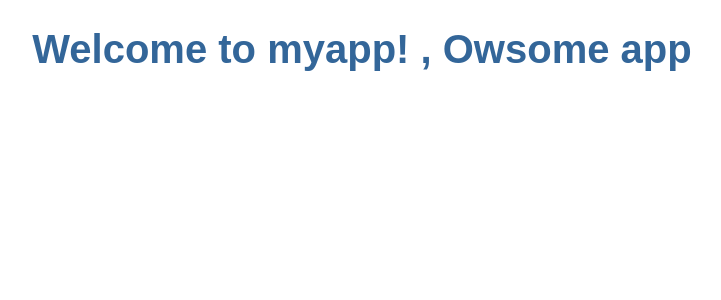
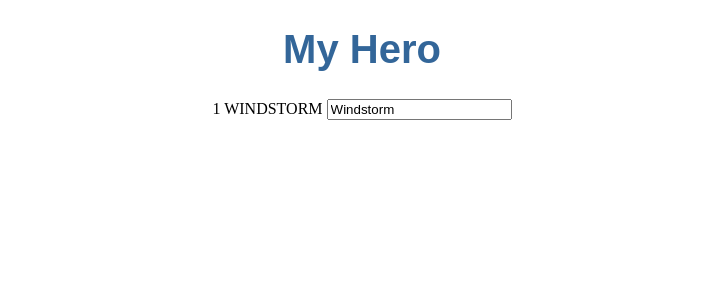
Before and after one commit to McOmolloDotJava/myapp, an Angular app: page / in a window 1280 px wide. Shown: the top 300 px of the page, without its empty margins (278-999 px from the left). Built offline with nearby package versions, Linux system fonts and the light colour scheme.

Commit message:
added heroes components and editor
Signed-off-by: isaac.omollo <isaac.omollo@turnkeyafrica.com>

```diff
--- a/src/app/app.component.html
+++ b/src/app/app.component.html
@@ -1,6 +1,5 @@
 <!--The content below is only a placeholder and can be replaced.-->
 <div style="text-align:center">
-  <h1>
-    Welcome to {{ title }}! , Owsome app
-  </h1>
+ <h1>{{title}}</h1>
+<app-heroes></app-heroes>
 <router-outlet></router-outlet>
--- a/src/app/app.component.ts
+++ b/src/app/app.component.ts
@@ -6,6 +6,6 @@ import { Component } from '@angular/core';
   styleUrls: ['./app.component.css']
 })
 export class AppComponent {
-  title = 'myapp';
+  title = 'My Hero';
 
 }
--- a/src/app/app.module.ts
+++ b/src/app/app.module.ts
@@ -4,6 +4,7 @@ import { NgModule } from '@angular/core';
 import { AppRoutingModule } from './app-routing.module';
 import { AppComponent } from './app.component';
 import { HeroesComponent } from './heroes/heroes.component';
+import { FormsModule } from '@angular/forms'; // <-- NgModel lives here
 
 @NgModule({
   declarations: [
@@ -12,7 +13,8 @@ import { HeroesComponent } from './heroes/heroes.component';
   ],
   imports: [
     BrowserModule,
-    AppRoutingModule
+    AppRoutingModule,
+	  FormsModule
   ],
   providers: [],
   bootstrap: [AppComponent]
--- /dev/null
+++ b/src/app/hero.ts
@@ -0,0 +1,6 @@
+
+
+export class Hero {
+  id: number;
+  name: string;
+}
--- a/src/app/heroes/heroes.component.html
+++ b/src/app/heroes/heroes.component.html
@@ -1,3 +1,6 @@
 <p>
-  heroes works!
+ {{hero.id}}
+ {{hero.name | uppercase}}
+
+   <input [(ngModel)]="hero.name" placeholder="name">
 </p>
--- a/src/app/heroes/heroes.component.ts
+++ b/src/app/heroes/heroes.component.ts
@@ -1,4 +1,5 @@
 import { Component, OnInit } from '@angular/core';
+import { Hero } from '../hero';
 
 @Component({
   selector: 'app-heroes',
@@ -6,6 +7,10 @@ import { Component, OnInit } from '@angular/core';
   styleUrls: ['./heroes.component.css']
 })
 export class HeroesComponent implements OnInit {
+  hero: Hero = {
+    id: 1,
+    name: 'Windstorm'
+  };
 
   constructor() { }
 
```
